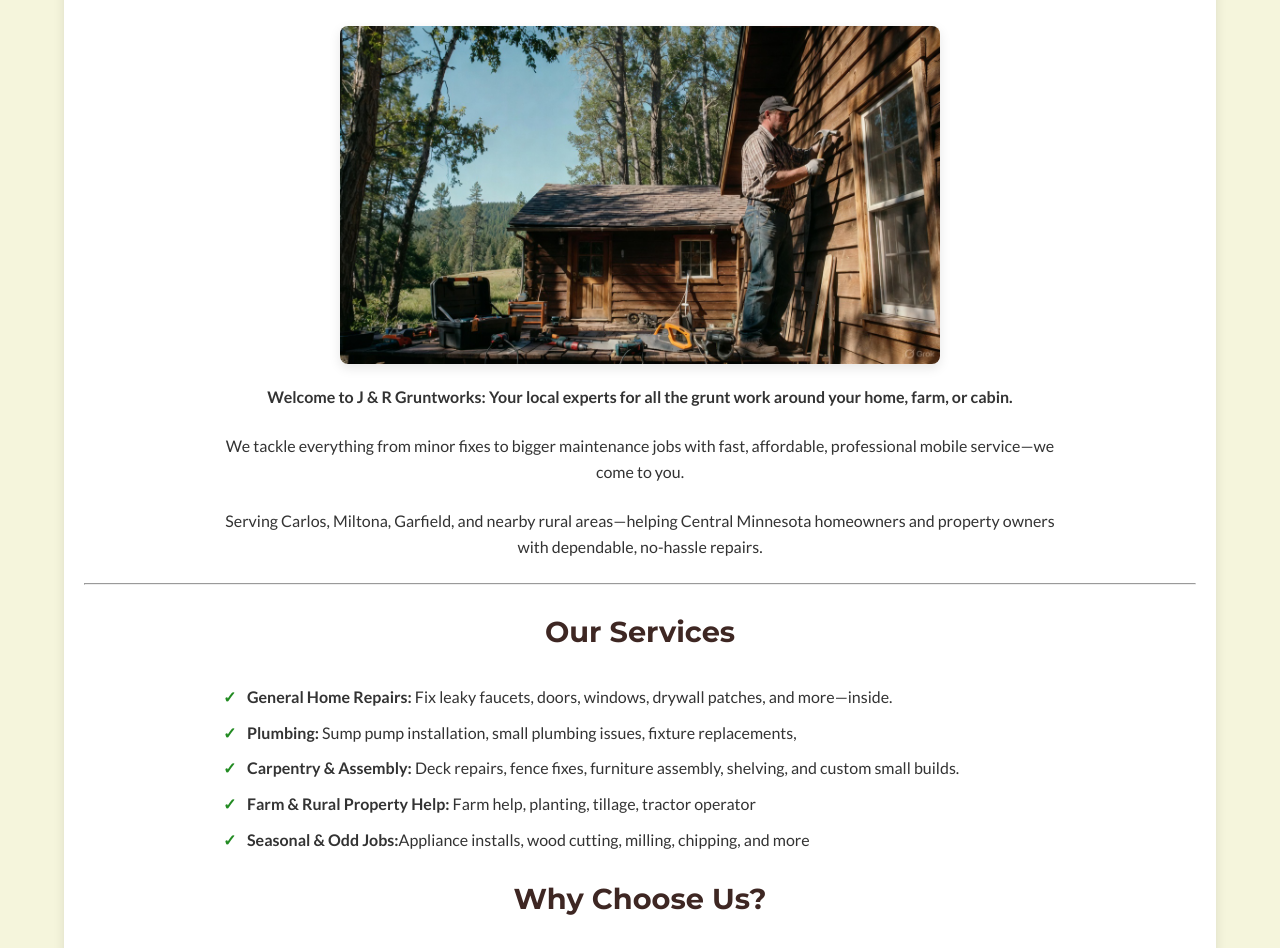
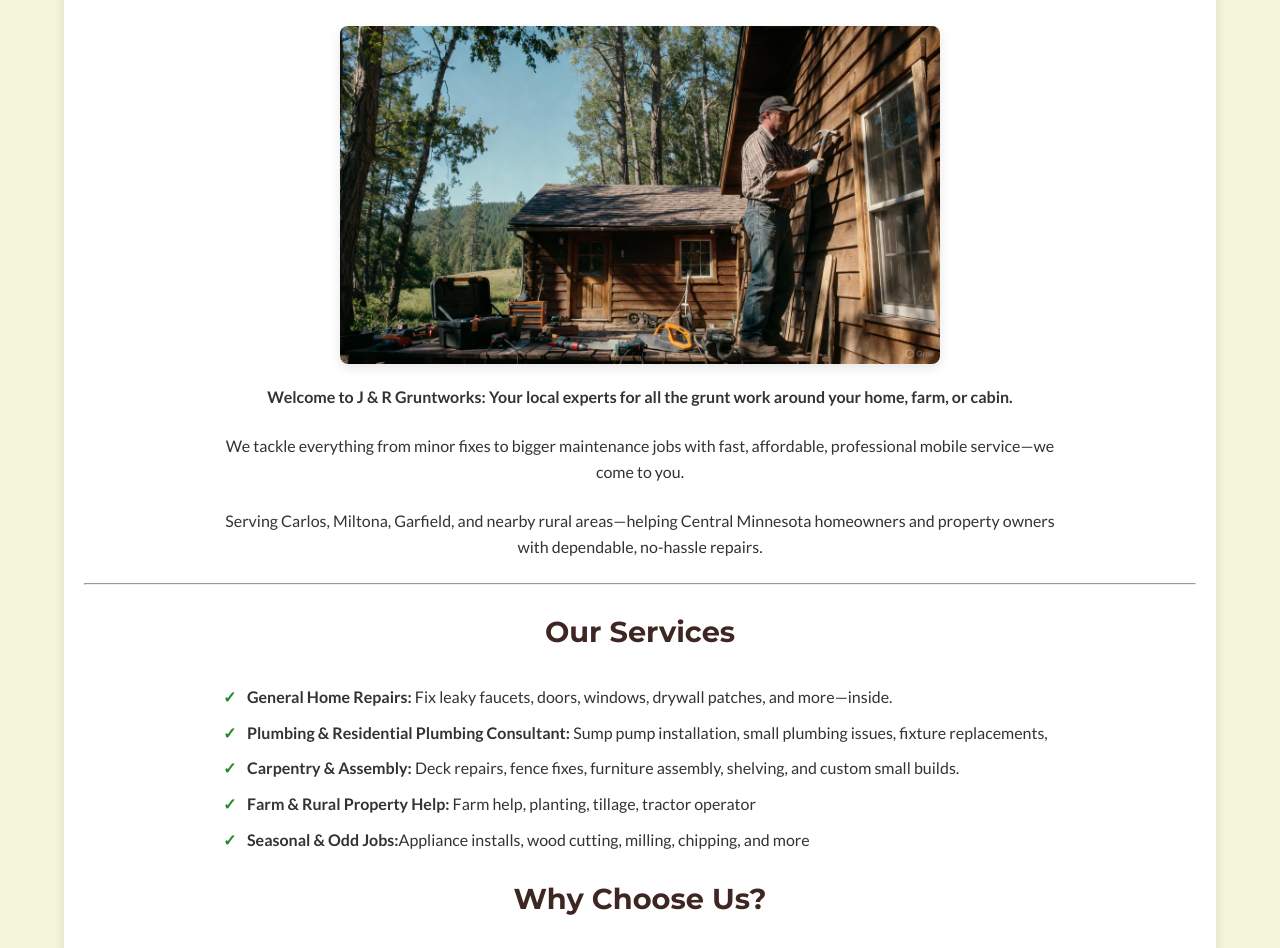
Before and after one commit to snoozie-v/grunt, a plain HTML site: page public/index.html in a window 1280 px wide. Shown: the part 118-1066 px from the top of the page. Drawn offline with Linux system fonts and the light colour scheme.

Commit message:
changing job description

```diff
--- a/public/index.html
+++ b/public/index.html
@@ -31,7 +31,7 @@
             <h2>Our Services</h2>
             <ul>
                 <li><strong>General Home Repairs:</strong> Fix leaky faucets, doors, windows, drywall patches, and more—inside.</li>
-                <li><strong>Plumbing:</strong> Sump pump installation, small plumbing issues, fixture replacements, </li>
+                <li><strong>Plumbing & Residential Plumbing Consultant:</strong> Sump pump installation, small plumbing issues, fixture replacements, </li>
                 <li><strong>Carpentry & Assembly:</strong> Deck repairs, fence fixes, furniture assembly, shelving, and custom small builds.</li>
                 <li><strong>Farm & Rural Property Help:</strong> Farm help, planting, tillage, tractor operator</li>
                 <li><strong>Seasonal & Odd Jobs:</strong>Appliance installs, wood cutting, milling, chipping, and more</li>
```
